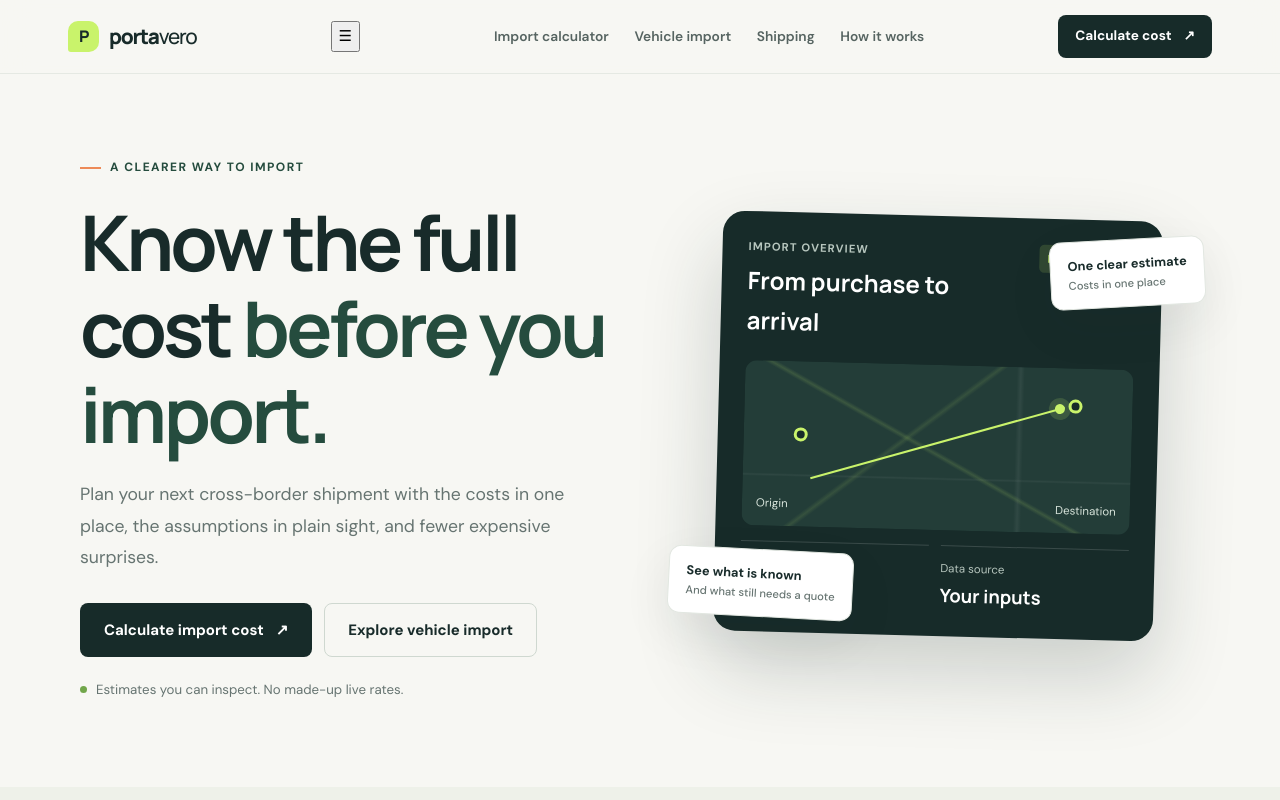
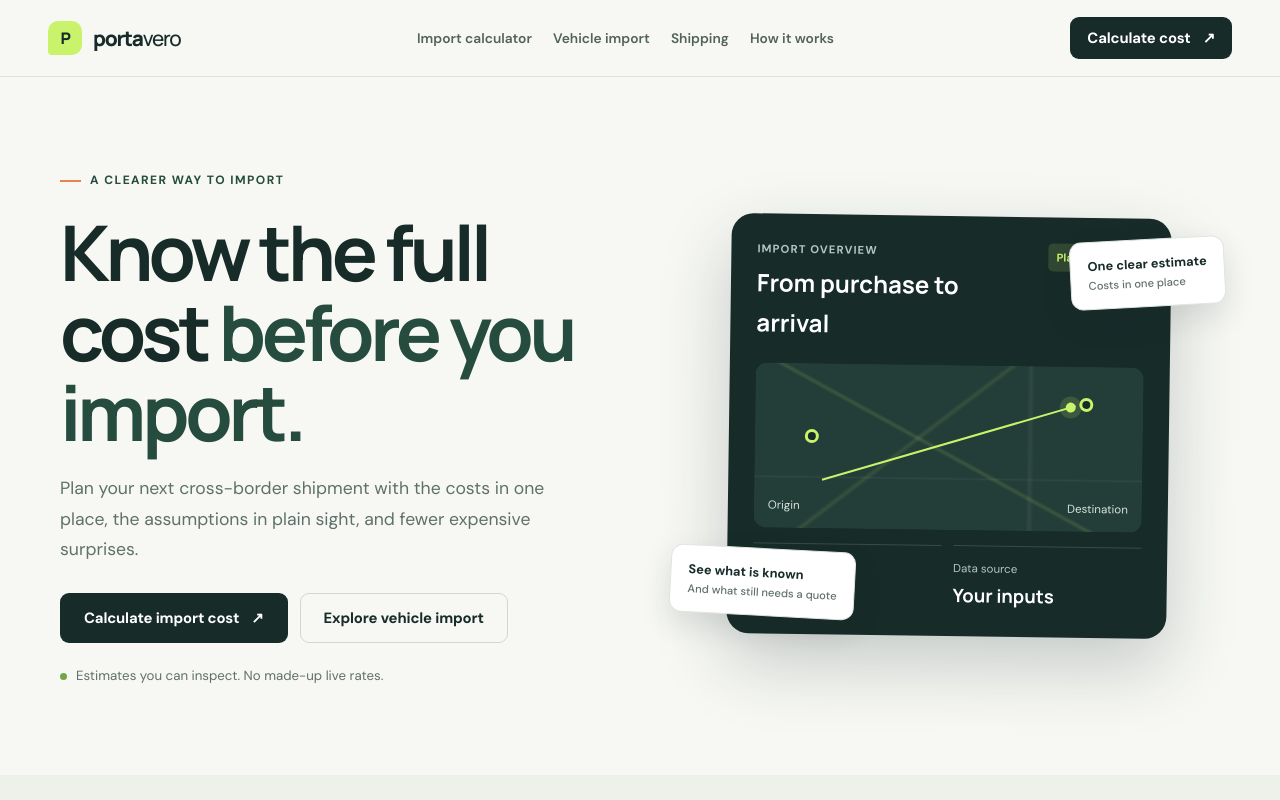
Before and after one commit to GIORGIO2032Q4E/portavero, a Next.js app: page / in a window 1280 px wide. Shown: the top 800 px of the page. Built offline with nearby package versions, Linux system fonts and the light colour scheme; no server answers.

Commit message:
style: refine design system and responsive layouts

```diff
--- a/src/app/globals.css
+++ b/src/app/globals.css
@@ -172,3 +172,467 @@ p { color: var(--muted); }
 @media (prefers-reduced-motion: reduce) {
   *, *::before, *::after { scroll-behavior: auto !important; transition-duration: .01ms !important; animation-duration: .01ms !important; animation-iteration-count: 1 !important; }
 }
+
+
+
+/* Visual refinement: consistent surfaces, stronger hierarchy and responsive navigation. */
+:root {
+  --paper: #f7f8f4;
+  --surface: #ffffff;
+  --ink: #172b29;
+  --muted: #5f706b;
+  --line: #dfe6df;
+  --green: #c9f36b;
+  --green-deep: #254c3e;
+  --green-soft: #eef5e4;
+  --orange: #e7834f;
+  --dark: #172b29;
+  --radius: 16px;
+  --shadow: 0 16px 44px rgba(23, 43, 41, .08);
+}
+
+html {
+  scroll-padding-top: 92px;
+  text-size-adjust: 100%;
+}
+
+body {
+  min-width: 320px;
+  font-size: 15.5px;
+}
+
+::selection {
+  color: var(--dark);
+  background: var(--green);
+}
+
+.container {
+  width: min(1160px, calc(100% - 48px));
+}
+
+.site-header {
+  background: rgba(247, 248, 244, .94);
+  border-bottom-color: rgba(217, 226, 217, .9);
+}
+
+.header-inner {
+  max-width: 1240px;
+  min-height: 76px;
+  padding: 12px 28px;
+  flex-wrap: nowrap;
+  position: relative;
+}
+
+.brand {
+  flex-shrink: 0;
+  gap: 11px;
+}
+
+.brand-mark {
+  width: 34px;
+  height: 34px;
+  border-radius: 10px 10px 10px 4px;
+}
+
+.main-nav {
+  gap: clamp(12px, 1.65vw, 24px);
+}
+
+.main-nav .nav-link {
+  position: relative;
+  display: inline-flex;
+  align-items: center;
+  min-height: 42px;
+  color: #52625d;
+  white-space: nowrap;
+}
+
+.main-nav .nav-link::after {
+  content: "";
+  position: absolute;
+  right: 0;
+  bottom: 3px;
+  left: 0;
+  height: 2px;
+  background: var(--green-deep);
+  transform: scaleX(0);
+  transform-origin: left;
+  transition: transform .18s ease;
+}
+
+.main-nav .nav-link:hover,
+.main-nav .nav-link.is-active {
+  color: var(--green-deep);
+}
+
+.main-nav .nav-link:hover::after,
+.main-nav .nav-link.is-active::after {
+  transform: scaleX(1);
+}
+
+.menu-toggle {
+  display: none;
+  width: 42px;
+  height: 42px;
+  align-items: center;
+  justify-content: center;
+  border: 1px solid var(--line);
+  border-radius: 10px;
+  color: var(--ink);
+  background: var(--surface);
+  font-size: 1.35rem;
+  line-height: 1;
+  cursor: pointer;
+}
+
+.button {
+  min-height: 50px;
+  border-radius: 9px;
+  font-size: .93rem;
+  letter-spacing: -.01em;
+  transition: transform .18s ease, background-color .18s ease, border-color .18s ease, box-shadow .18s ease;
+}
+
+.button:hover {
+  transform: translateY(-1px);
+  box-shadow: 0 8px 18px rgba(23, 43, 41, .1);
+}
+
+.button:active {
+  transform: translateY(0);
+}
+
+.button-small {
+  min-height: 42px;
+  padding-inline: 16px;
+}
+
+.button-outline:hover {
+  background: #eef2eb;
+  border-color: #b9c9ba;
+}
+
+.hero {
+  padding-block: clamp(58px, 7vw, 88px);
+}
+
+.hero-grid {
+  gap: clamp(28px, 4.2vw, 58px);
+}
+
+.hero-copy h1 {
+  letter-spacing: -.055em;
+  line-height: 1.04;
+}
+
+.hero-copy > p {
+  line-height: 1.72;
+}
+
+.hero-art {
+  min-width: 0;
+}
+
+.route-card {
+  transform: rotate(.8deg);
+  box-shadow: 0 28px 70px rgba(23, 43, 41, .22);
+}
+
+.float-note {
+  box-shadow: 0 12px 30px rgba(23, 43, 41, .12);
+}
+
+.section {
+  padding-block: clamp(68px, 8vw, 100px);
+}
+
+.section-heading {
+  margin-bottom: 36px;
+}
+
+.feature-card {
+  border-radius: 15px;
+  padding: clamp(21px, 2.5vw, 28px);
+  min-height: 238px;
+  box-shadow: 0 2px 0 rgba(23, 43, 41, .015);
+  transition: border-color .18s ease, box-shadow .18s ease, transform .18s ease;
+}
+
+.feature-card:hover {
+  border-color: #cbd8cb;
+  box-shadow: 0 12px 28px rgba(23, 43, 41, .06);
+  transform: translateY(-2px);
+}
+
+.feature-icon {
+  border-radius: 10px;
+}
+
+.page-hero {
+  padding-block: clamp(50px, 6vw, 76px) clamp(38px, 5vw, 60px);
+  background: linear-gradient(180deg, rgba(255,255,255,.48), rgba(255,255,255,0));
+}
+
+.page-hero h1 {
+  letter-spacing: -.055em;
+  line-height: 1.06;
+}
+
+.panel {
+  border-radius: 15px;
+  box-shadow: 0 3px 16px rgba(23, 43, 41, .025);
+}
+
+.field input,
+.field select {
+  min-height: 49px;
+  border-color: #cfd9d0;
+  border-radius: 9px;
+  transition: border-color .16s ease, box-shadow .16s ease;
+}
+
+.field input:hover,
+.field select:hover {
+  border-color: #9eafa1;
+}
+
+.field input:focus-visible,
+.field select:focus-visible {
+  border-color: #6c987b;
+  outline: 3px solid rgba(108, 152, 123, .22);
+  outline-offset: 1px;
+}
+
+.result-panel {
+  box-shadow: 0 18px 42px rgba(23, 43, 41, .12);
+}
+
+.callout {
+  border-radius: 16px;
+}
+
+.site-footer {
+  padding-top: 48px;
+}
+
+.footer-links a {
+  text-underline-offset: 4px;
+}
+
+.footer-links a:hover {
+  text-decoration: underline;
+}
+
+.menu-toggle:focus-visible,
+.button:focus-visible,
+.main-nav a:focus-visible,
+.footer-links a:focus-visible {
+  outline: 3px solid var(--orange);
+  outline-offset: 3px;
+}
+
+@media (max-width: 980px) {
+  .header-inner {
+    min-height: 70px;
+    padding: 12px 24px;
+    flex-wrap: nowrap;
+    gap: 14px;
+  }
+
+  .menu-toggle {
+    display: inline-flex;
+    margin-left: auto;
+  }
+
+  .main-nav {
+    display: none;
+    position: absolute;
+    z-index: 30;
+    top: calc(100% + 1px);
+    right: 16px;
+    left: 16px;
+    width: auto;
+    order: initial;
+    padding: 10px;
+    gap: 3px;
+    align-items: stretch;
+    flex-direction: column;
+    overflow: visible;
+    border: 1px solid var(--line);
+    border-radius: 14px;
+    background: var(--surface);
+    box-shadow: 0 20px 44px rgba(23, 43, 41, .14);
+  }
+
+  .main-nav.is-open {
+    display: flex;
+  }
+
+  .main-nav .nav-link {
+    min-height: 46px;
+    padding: 0 13px;
+    border-radius: 8px;
+  }
+
+  .main-nav .nav-link::after {
+    display: none;
+  }
+
+  .main-nav .nav-link:hover,
+  .main-nav .nav-link.is-active {
+    background: var(--green-soft);
+  }
+
+  .header-cta {
+    flex-shrink: 0;
+  }
+
+  .hero-grid {
+    grid-template-columns: minmax(0, 1fr) minmax(0, .95fr);
+    gap: 24px;
+  }
+
+  .hero-art {
+    min-height: 390px;
+  }
+
+  .float-note.note-top {
+    right: 0;
+  }
+
+  .float-note.note-bottom {
+    left: 0;
+  }
+}
+
+@media (max-width: 760px) {
+  .hero-grid {
+    grid-template-columns: 1fr;
+  }
+
+  .hero-copy {
+    max-width: 680px;
+  }
+
+  .hero-art {
+    width: min(100%, 560px);
+    min-height: 390px;
+    margin: 0 auto;
+  }
+
+  .tool-layout {
+    grid-template-columns: minmax(0, 1fr);
+  }
+}
+
+@media (max-width: 600px) {
+  .header-inner {
+    padding: 10px 17px;
+    gap: 10px;
+  }
+
+  .brand {
+    font-size: 1.14rem;
+  }
+
+  .brand-mark {
+    width: 31px;
+    height: 31px;
+  }
+
+  .menu-toggle {
+    width: 39px;
+    height: 39px;
+  }
+
+  .header-cta {
+    min-height: 39px;
+    padding-inline: 11px;
+    font-size: .76rem;
+    gap: 6px;
+  }
+
+  .container {
+    width: min(100% - 34px, 1160px);
+  }
+
+  .hero {
+    padding-block: 46px 52px;
+  }
+
+  .hero-copy h1 {
+    font-size: clamp(2.45rem, 11vw, 3.6rem);
+    line-height: 1.04;
+  }
+
+  .hero-actions .button {
+    width: 100%;
+  }
+
+  .hero-art {
+    min-height: 345px;
+    margin-inline: -3px;
+  }
+
+  .route-card {
+    padding: 18px;
+    border-radius: 17px;
+    transform: none;
+  }
+
+  .route-title {
+    font-size: 1.15rem;
+  }
+
+  .route-map {
+    height: 125px;
+  }
+
+  .float-note {
+    padding: 10px 12px;
+    font-size: .75rem;
+  }
+
+  .float-note.note-top {
+    top: 2px;
+    right: 0;
+  }
+
+  .float-note.note-bottom {
+    bottom: 0;
+    left: 0;
+  }
+
+  .feature-card {
+    min-height: 0;
+  }
+
+  .panel {
+    padding: 19px;
+  }
+
+  .result-total {
+    font-size: clamp(2.3rem, 10vw, 3rem);
+  }
+
+  .callout .button {
+    width: 100%;
+  }
+
+  .footer-links {
+    gap: 12px 18px;
+  }
+}
+
+@media (prefers-reduced-motion: reduce) {
+  .button,
+  .feature-card,
+  .main-nav .nav-link::after {
+    transition: none !important;
+  }
+
+  .button:hover,
+  .feature-card:hover {
+    transform: none;
+  }
+}
```
